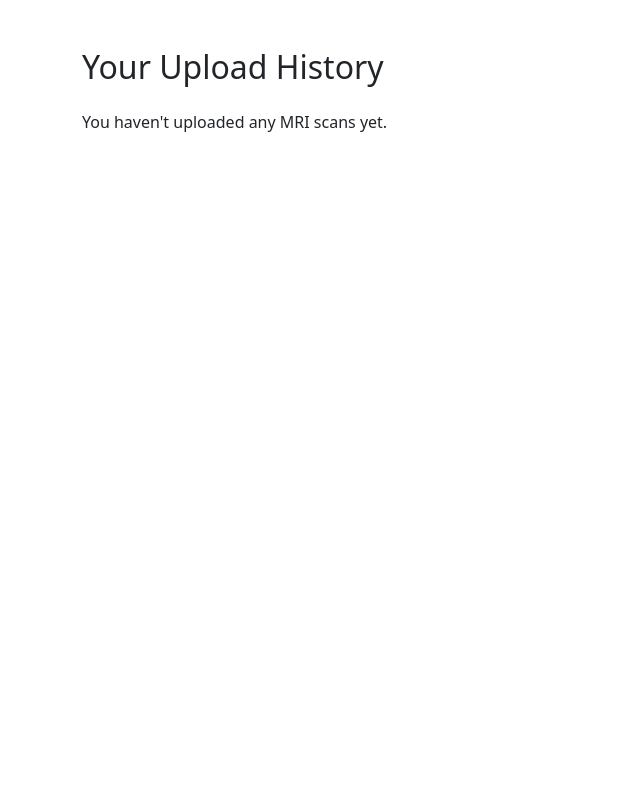
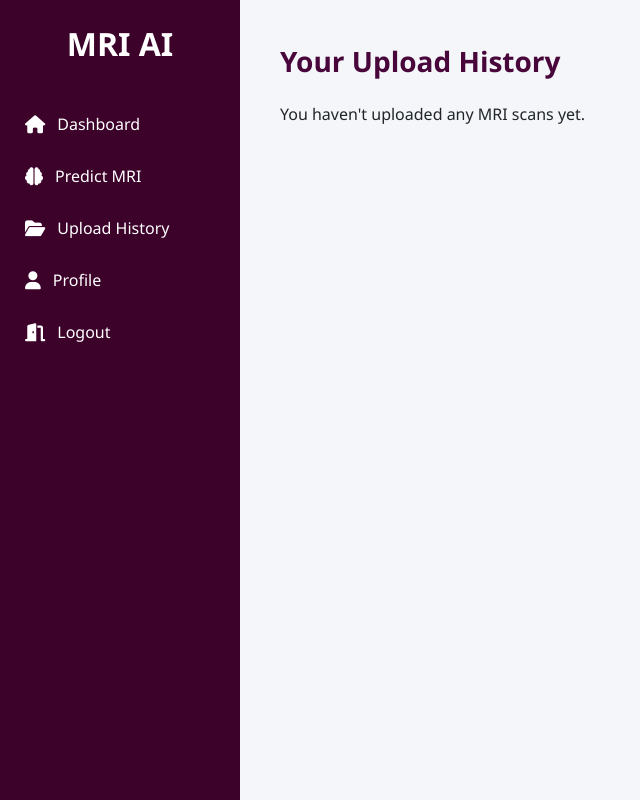
Before and after one commit to Khushbumandal2060/TumorDetect, a Flask app: page /history in a window 1280 px wide. Shown: the whole page, without its empty margins (0-640 px from the left). Run offline with Flask 3, Linux system fonts and the light colour scheme; the visitor is signed in with stand-in values (Sample User, id 1); data that the repository does not hold is empty; some libraries are stand-ins or nearby versions.

Commit message:
Uploaded History

```diff
--- a/backend/templates/history.html
+++ b/backend/templates/history.html
@@ -3,14 +3,88 @@
 
 <head>
     <title>Upload History</title>
+    <link rel="stylesheet" href="https://cdnjs.cloudflare.com/ajax/libs/font-awesome/6.4.0/css/all.min.css">
     <link rel="stylesheet" href="https://cdn.jsdelivr.net/npm/bootstrap-icons@1.11.1/font/bootstrap-icons.css">
     <link href="https://cdn.jsdelivr.net/npm/bootstrap@5.3.1/dist/css/bootstrap.min.css" rel="stylesheet">
+    <style>
+        body {
+            margin: 0;
+            font-family: Segoe UI, Arial;
+            background: #f4f6f9;
+        }
+
+        .container-main {
+            display: flex;
+            min-height: 100vh;
+        }
+
+        .sidebar {
+            width: 240px;
+            background: #3d022a;
+            color: white;
+            padding-top: 25px;
+        }
+
+        .sidebar h2 {
+            text-align: center;
+            margin-bottom: 35px;
+            font-weight: 600;
+        }
+
+        .sidebar a {
+            display: flex;
+            align-items: center;
+            color: white;
+            padding: 14px 25px;
+            text-decoration: none;
+            font-size: 16px;
+            transition: 0.3s;
+        }
+
+        .sidebar a i {
+            margin-right: 12px;
+            font-size: 18px;
+        }
+
+        .sidebar a:hover {
+            background: #060466;
+            padding-left: 30px;
+        }
+
+        .main {
+            flex: 1;
+            padding: 40px;
+        }
+
+        .header {
+            font-size: 28px;
+            font-weight: 600;
+            margin-bottom: 20px;
+            color: #48063b;
+        }
+
+        .card-img-top {
+            max-height: 200px;
+            object-fit: cover;
+        }
+    </style>
 </head>
 
 <body>
-    <div class="container mt-5">
+    <div class="container-main">
+        <!-- Sidebar -->
+        <div class="sidebar">
+            <h2>MRI AI</h2>
+            <a href="{{ url_for('dashboard') }}"><i class="fa-solid fa-house"></i>Dashboard</a>
+            <a href="{{ url_for('predict') }}"><i class="fa-solid fa-brain"></i>Predict MRI</a>
+            <a href="{{ url_for('history') }}"><i class="fa-solid fa-folder-open"></i>Upload History</a>
+            <a href="{{ url_for('profile') }}"><i class="fa-solid fa-user"></i>Profile</a>
+            <a href="{{ url_for('logout') }}"><i class="fa-solid fa-door-open"></i>Logout</a>
+        </div>
 
-        <h2 class="mb-4">Your Upload History</h2>
+        <!-- Main content -->
+        <div class="main">
+            <div class="header">Your Upload History</div>
 
             {% if uploads %}
             <div class="row">
@@ -30,7 +104,7 @@
             {% else %}
             <p>You haven't uploaded any MRI scans yet.</p>
             {% endif %}
-
+        </div>
     </div>
 </body>
 
```
Lines whose indentation alone changed are shown as unchanged.
